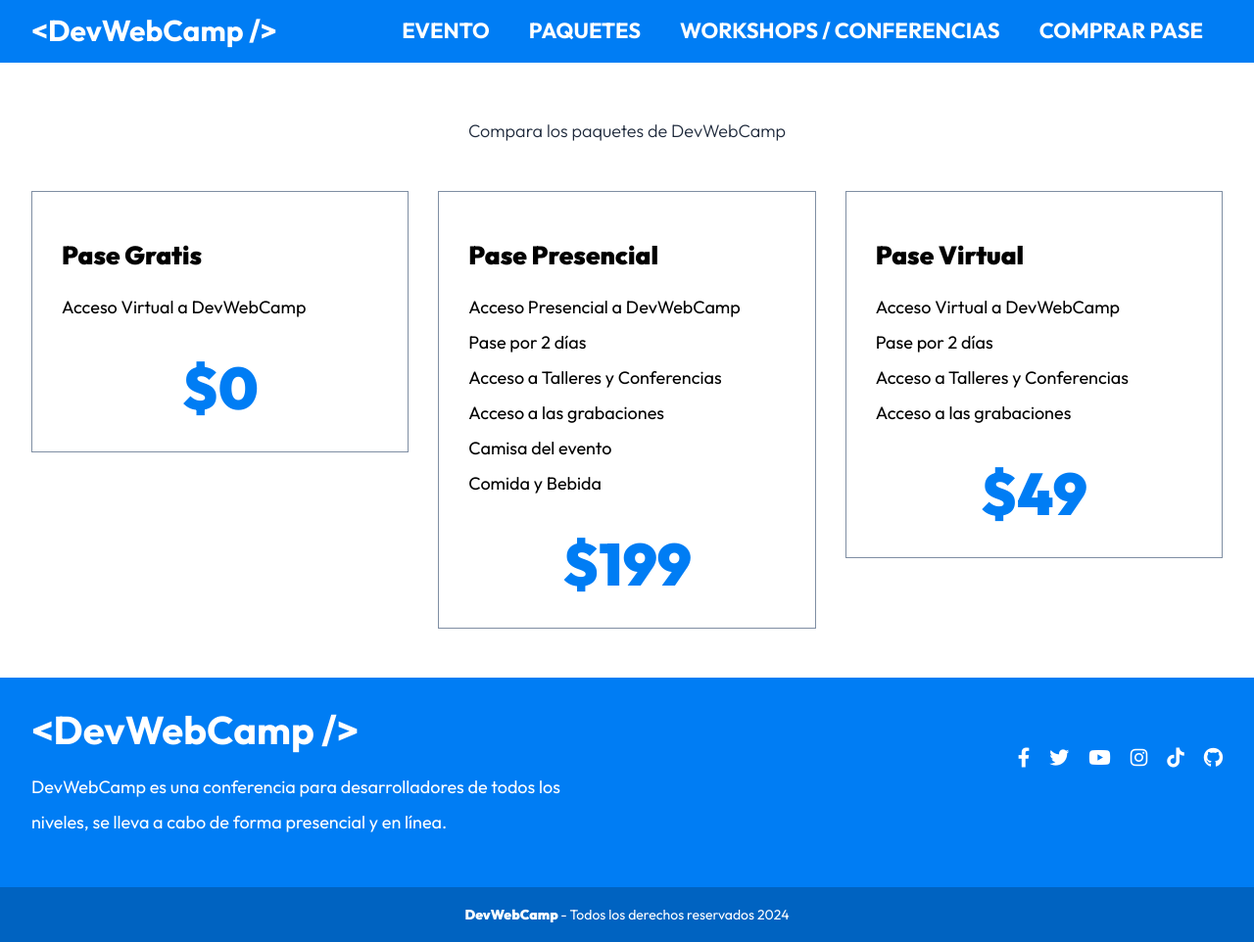
After one commit to Suurp/devwebcamp-n5, a PHP site: template views/paginas/paquetes.php in a window 1280 px wide. The commit adds this page. Shown: the part 601-1563 px from the top of the page at 98% size. Run offline with PHP 8.4, Linux system fonts and the light colour scheme; the template is opened without the code that fills it, so the values that code supplies are empty; some libraries are stand-ins or nearby versions.

Commit message:
Add [Page] - Paquetes

```diff
--- a/src/scss/base/_mixins.scss
+++ b/src/scss/base/_mixins.scss
@@ -184,3 +184,14 @@
 		}
 	}
 }
+
+@mixin card {
+	border: 1px solid lighten($color: v.$gris, $amount: 10);
+	padding: 3rem;
+
+	&__nombre {
+		font-weight: v.$black;
+		font-size: 2.6rem;
+		margin: 2rem 0;
+	}
+}
--- a/src/scss/paginas/_index.scss
+++ b/src/scss/paginas/_index.scss
@@ -1,2 +1,3 @@
 @forward "auth";
 @forward "devwebcamp";
+@forward "paquetes";
--- /dev/null
+++ b/src/scss/paginas/_paquetes.scss
@@ -0,0 +1,37 @@
+@use "base/variables" as v;
+@use "base/mixins" as m;
+
+.paquetes {
+	&__grid {
+		@include m.contenedor;
+		@include m.grid(1, 3rem);
+		@include m.tablet {
+			@include m.grid(3, 3rem);
+			align-items: flex-start;
+		}
+	}
+}
+
+.paquete {
+	@include m.card;
+
+	&:nth-child(2) {
+		order: -1;
+		@include m.tablet {
+			order: unset;
+		}
+	}
+
+	&__lista {
+		@include m.reset-lista;
+		line-height: 2;
+	}
+
+	&__precio {
+		font-size: 6rem;
+		margin: 3rem 0 0 0;
+		color: v.$azul;
+		font-weight: v.$black;
+		text-align: center;
+	}
+}
--- /dev/null
+++ b/views/paginas/paquetes.php
@@ -0,0 +1,41 @@
+<main class="paquetes">
+    <h2 class="paquetes__heading"><?=$titulo;?></h2>
+    <p class="paquetes__descripcion">Compara los paquetes de DevWebCamp</p>
+
+    <div class="paquetes__grid">
+        <div class="paquete">
+            <h3 class="paquete__nombre">Pase Gratis</h3>
+            <ul class="paquete__lista">
+                <li class="paquete__elemento">Acceso Virtual a DevWebCamp</li>
+            </ul>
+
+            <p class="paquete__precio">$0</p>
+        </div>
+
+        <div class="paquete">
+            <h3 class="paquete__nombre">Pase Presencial</h3>
+            <ul class="paquete__lista">
+                <li class="paquete__elemento">Acceso Presencial a DevWebCamp</li>
+                <li class="paquete__elemento">Pase por 2 días</li>
+                <li class="paquete__elemento">Acceso a Talleres y Conferencias</li>
+                <li class="paquete__elemento">Acceso a las grabaciones</li>
+                <li class="paquete__elemento">Camisa del evento</li>
+                <li class="paquete__elemento">Comida y Bebida</li>
+            </ul>
+
+            <p class="paquete__precio">$199</p>
+        </div>
+
+        <div class="paquete">
+            <h3 class="paquete__nombre">Pase Virtual</h3>
+            <ul class="paquete__lista">
+                <li class="paquete__elemento">Acceso Virtual a DevWebCamp</li>
+                <li class="paquete__elemento">Pase por 2 días</li>
+                <li class="paquete__elemento">Acceso a Talleres y Conferencias</li>
+                <li class="paquete__elemento">Acceso a las grabaciones</li>
+            </ul>
+
+            <p class="paquete__precio">$49</p>
+        </div>
+    </div>
+</main>
```
Also changed, not shown: public/build/css/app.css, 1 other file.
